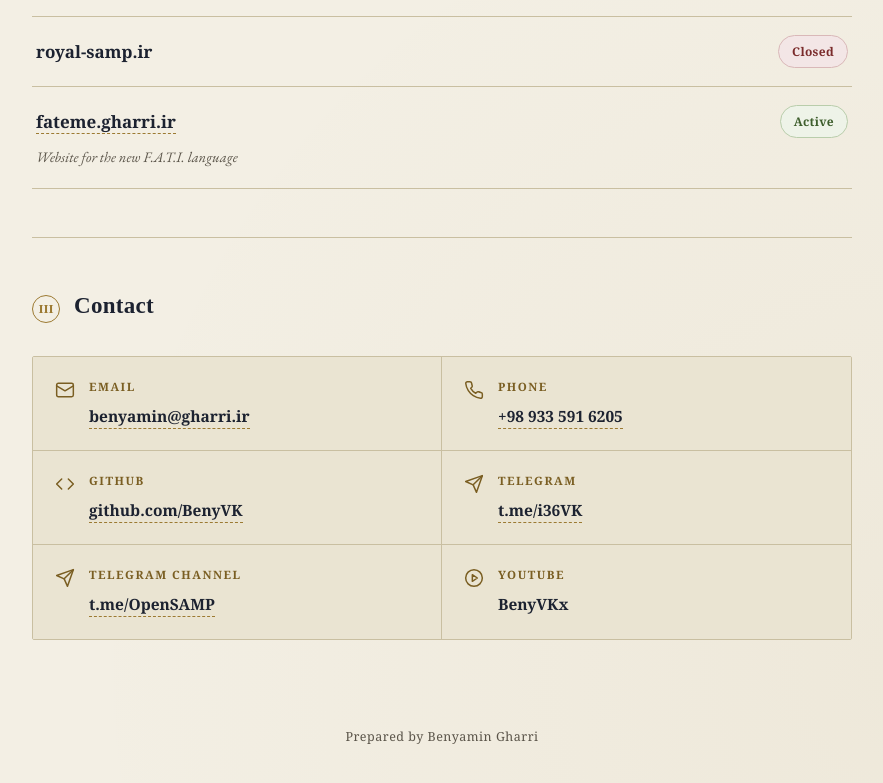
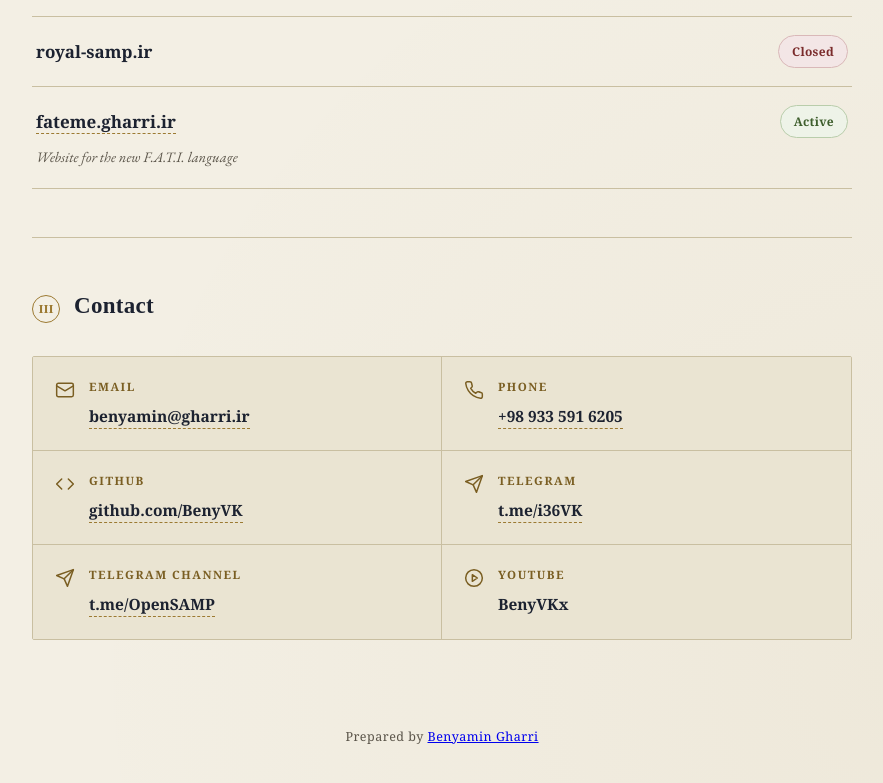
Before and after one commit to BenyVK/my-work-resume, a plain HTML site: page index.org.html in a window 1280 px wide. Shown: the part 1473-2256 px from the top of the page, without its empty margins (198-1081 px from the left). Drawn offline with Linux system fonts and the light colour scheme; a web font is replaced by a local one.

Commit message:
Update index.org.html

```diff
--- a/index.org.html
+++ b/index.org.html
@@ -194,7 +194,7 @@
 
       </main>
 
-      <footer href="https://github.com/BenyVK/my-work-resume" target="_blank" rel="noopener">Prepared by Benyamin Gharri</footer>
+      <footer>Prepared by <a href="https://github.com/BenyVK/my-work-resume" target="_blank" rel="noopener">Benyamin Gharri</a></footer>
 
     </div>
   </body>
```
